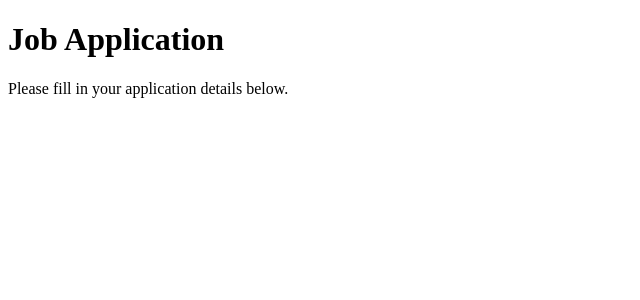
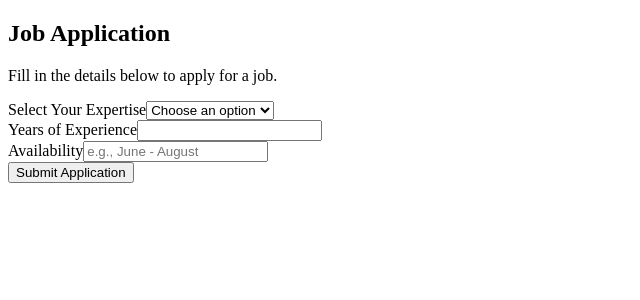
Before and after one commit to fAribAmo/Reqruitment-app, a Vue app in the folder frontend/: page /apply in a window 1280 px wide. Shown: the top 300 px of the page, without its empty margins (0-640 px from the left). Built offline with nearby package versions, Linux system fonts and the light colour scheme.

Commit message:
Update Apply.vue

```diff
--- a/frontend/src/pages/Apply.vue
+++ b/frontend/src/pages/Apply.vue
@@ -1,23 +1,89 @@
 <template>
-    <div class="apply-page">
-      <h1>Job Application</h1>
-      <p>Please fill in your application details below.</p>
+    <div class="flex items-center justify-center min-h-screen bg-gray-100">
+      <div class="max-w-2xl w-full p-8 bg-white shadow-lg rounded-lg">
+
+        <!-- Header -->
+        <div class="flex items-center gap-3">
+          <h2 class="text-2xl font-bold">Job Application</h2>
+        </div>
+        <p class="text-gray-600 mt-2">Fill in the details below to apply for a job.</p>
+
+        <!-- Form -->
+        <form @submit.prevent="submitApplication" class="mt-6 space-y-4">
+          <div>
+            <label class="block text-gray-700 font-semibold">Select Your Expertise</label>
+            <select v-model="expertise" class="w-full p-3 border rounded focus:ring-2 focus:ring-blue-400">
+              <option disabled value="">Choose an option</option>
+              <option v-for="area in expertiseOptions" :key="area" :value="area">{{ area }}</option>
+            </select>
+          </div>
+
+          <div>
+            <label class="block text-gray-700 font-semibold">Years of Experience</label>
+            <input type="number" v-model="experience" min="0"
+              class="w-full p-3 border rounded focus:ring-2 focus:ring-blue-400" />
+          </div>
+
+          <div>
+            <label class="block text-gray-700 font-semibold">Availability</label>
+            <input type="text" v-model="availability" placeholder="e.g., June - August"
+              class="w-full p-3 border rounded focus:ring-2 focus:ring-blue-400" />
+          </div>
+
+          <!-- Submit Button -->
+          <button type="submit"
+            class="w-full p-3 bg-blue-500 text-white font-semibold rounded-lg shadow-md transition-all duration-300 hover:bg-blue-600 hover:shadow-lg">
+            Submit Application
+          </button>
+        </form>
+
+        <!-- Messages -->
+        <p v-if="message" class="text-green-600 mt-4">{{ message }}</p>
+        <p v-if="errorMessage" class="text-red-500 mt-2">{{ errorMessage }}</p>
+      </div>
+
+      <!-- Confirmation Popup -->
+      <div v-if="showConfirmation" class="fixed inset-0 flex items-center justify-center bg-black bg-opacity-50">
+        <div class="bg-white p-6 rounded-lg shadow-lg text-center">
+          <h3 class="text-xl font-semibold text-gray-700">✅ Application Submitted!</h3>
+          <p class="text-gray-600 mt-2">Redirecting you to the dashboard...</p>
+        </div>
+      </div>
     </div>
   </template>
 
   <script>
   export default {
-    name: "Apply",
     data() {
       return {
+        expertise: "",
+        experience: "",
+        availability: "",
+        message: "",
+        errorMessage: "",
+        showConfirmation: false,
+        expertiseOptions: ["Customer Service", "Ride Operator", "Food & Beverage"]
       };
     },
     methods: {
+      submitApplication() {
+        // Reset messages
+        this.message = "";
+        this.errorMessage = "";
+
+        if (!this.expertise || !this.experience || !this.availability) {
+          this.errorMessage = "All fields are required!";
+          return;
+        }
+
+        // Show confirmation popup
+        this.showConfirmation = true;
+
+        setTimeout(() => {
+          this.showConfirmation = false;
+          this.$router.push("/dashboard");
+        }, 2000);
+      }
     }
   };
   </script>
-
-  <style scoped>
-  .apply-page {
-  }
-  </style>
```
